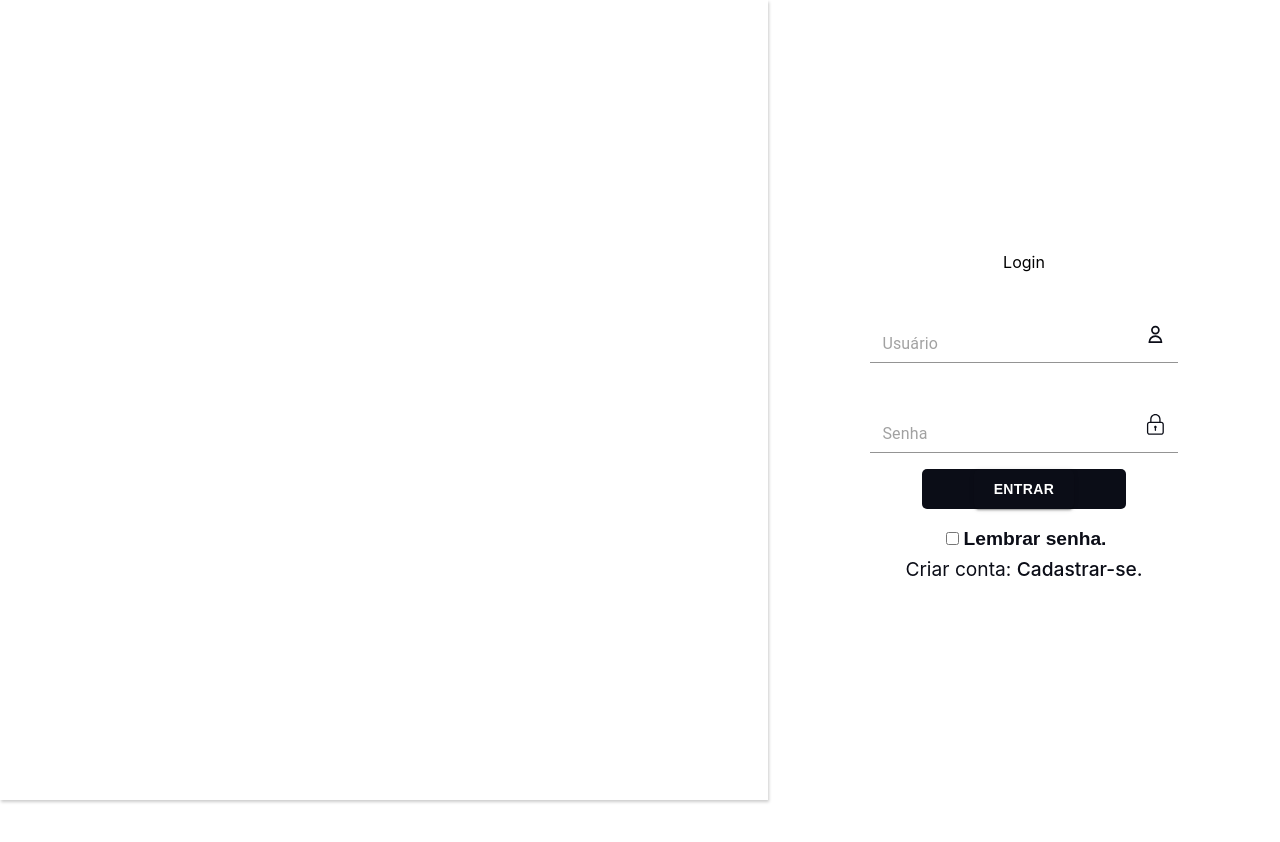
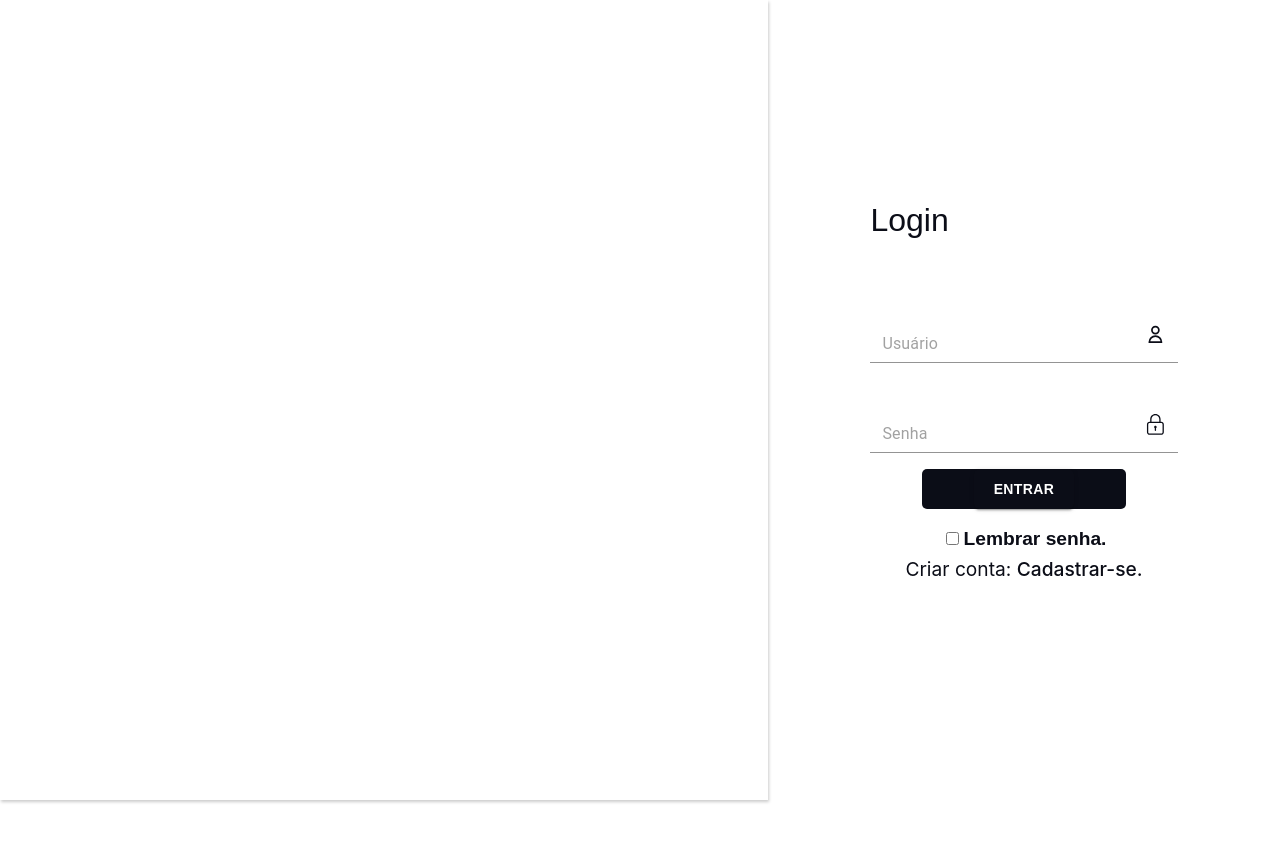
Before and after one commit to paulinaJulia/quartzo, a React (Create React App) app in the folder Front/quartzo/: page / in a window 1280 px wide. Shown: the top 842 px of the page. Built offline with nearby package versions, Linux system fonts and the light colour scheme.

Commit message:
<style>: ajustando o estilo do nome login, alem de colocar ele para dentro do escopo

```diff
--- a/Front/quartzo/src/components/Signin/index.tsx
+++ b/Front/quartzo/src/components/Signin/index.tsx
@@ -23,8 +23,8 @@ export const Signin = () =>{
             <div className="container2">
                 <Form>
                     <Logo>
+                    <p>Login</p>
                     </Logo>
-                    <p>Login</p>
                         <FilledInput
                             id="filled-adornment-weight"
                             className="input"
--- a/Front/quartzo/src/components/Signin/styles.ts
+++ b/Front/quartzo/src/components/Signin/styles.ts
@@ -196,7 +196,7 @@ export const Form = styled.div`
 export const Logo = styled.div`
   font-family: "Poppins", sans-serif;
   width: 60%;
-  font-size: 3rem;
+  font-size: 2rem;
   font-weight: 400;
   color: #0b0d17;
   margin: auto;
```
